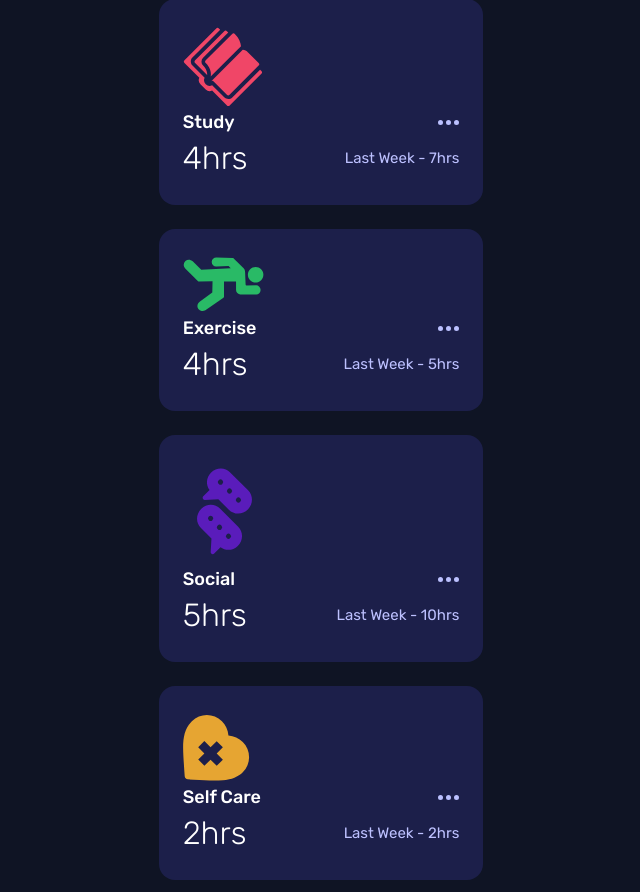
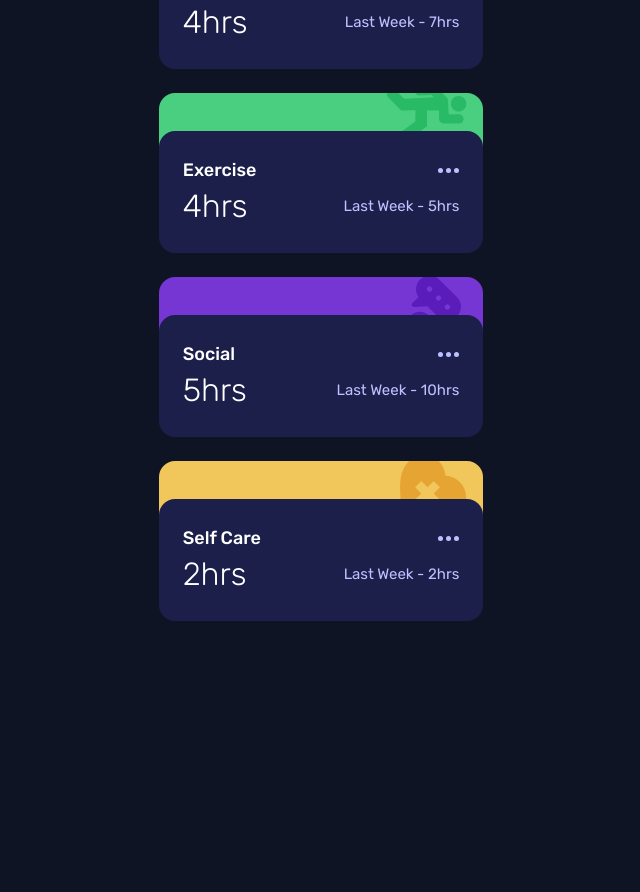
Before and after one commit to Polaris-algedi/time-tracking-dashboard, a website built with Vite: page index.html in a window 1280 px wide. Shown: the part 711-1603 px from the top of the page, without its empty margins (319-959 px from the left). After the commit the page ends 1356 px from the top, so only its background shows below. Built offline with nearby package versions, Linux system fonts and the light colour scheme.

Commit message:
Adds hero section styles to activity cards
Introduces styles for a card hero area with distinct background colors and positioning for each activity card, enhancing visual distinction and layout flexibility. Improves card header padding and structure to accommodate the new hero section.

```diff
--- a/src/style.css
+++ b/src/style.css
@@ -49,6 +49,10 @@
   /* Profile picture dimensions for mobile */
   --profile-picture-width-mobile: 4.375rem; /* 70px */
   --profile-picture-height-mobile: 4.375rem; /* 70px */
+
+  /* Activity card hero dimensions */
+  --activity-card-hero-width: 100%; /* Full width of the card */
+  --activity-card-hero-height: 2.375rem; /* 38px */
 
   /* Borders */
   --border-radius: 1rem; /* 16px */
@@ -140,8 +144,9 @@ a {
 }
 
 .activity-card {
+  position: relative;
   margin: var(--spacing-3);
-  padding: var(--spacing-4) var(--spacing-3);
+  margin-block-start: calc(var(--spacing-3) + var(--activity-card-hero-height));
   background-color: var(--navy-900);
   border-radius: var(--border-radius);
 }
@@ -151,6 +156,13 @@ a {
   display: flex;
   justify-content: space-between;
   align-items: center;
+  padding-inline-start: var(--spacing-3);
+  padding-inline-end: var(--spacing-3);
+}
+
+.activity-header {
+  padding-block-start: var(--spacing-4);
+  border-radius: var(--border-radius);
 }
 
 .activity-header h3 {
@@ -161,6 +173,7 @@ a {
 
 .activity-time {
   margin-block-start: var(--spacing-0);
+  padding-block-end: var(--spacing-4);
 }
 
 .activity-time p:first-child {
@@ -174,3 +187,40 @@ a {
   font-weight: var(--font-weight-normal);
   color: var(--navy-200);
 }
+
+.card-hero {
+  position: absolute;
+  top: 0;
+  right: 0;
+  width: 100%;
+  height: 100%;
+  transform: translateY(calc(var(--activity-card-hero-height) * -1));
+  z-index: -1;
+  overflow: hidden;
+  border-radius: var(--border-radius);
+}
+
+.card-hero img {
+  position: absolute;
+  top: -6%;
+  right: var(--spacing-1);
+}
+
+.activity-card:nth-child(1) .card-hero {
+  background-color: var(--orange-300);
+}
+.activity-card:nth-child(2) .card-hero {
+  background-color: var(--blue-300);
+}
+.activity-card:nth-child(3) .card-hero {
+  background-color: var(--pink-400);
+}
+.activity-card:nth-child(4) .card-hero {
+  background-color: var(--green-400);
+}
+.activity-card:nth-child(5) .card-hero {
+  background-color: var(--purple-700);
+}
+.activity-card:nth-child(6) .card-hero {
+  background-color: var(--yellow-300);
+}
```
